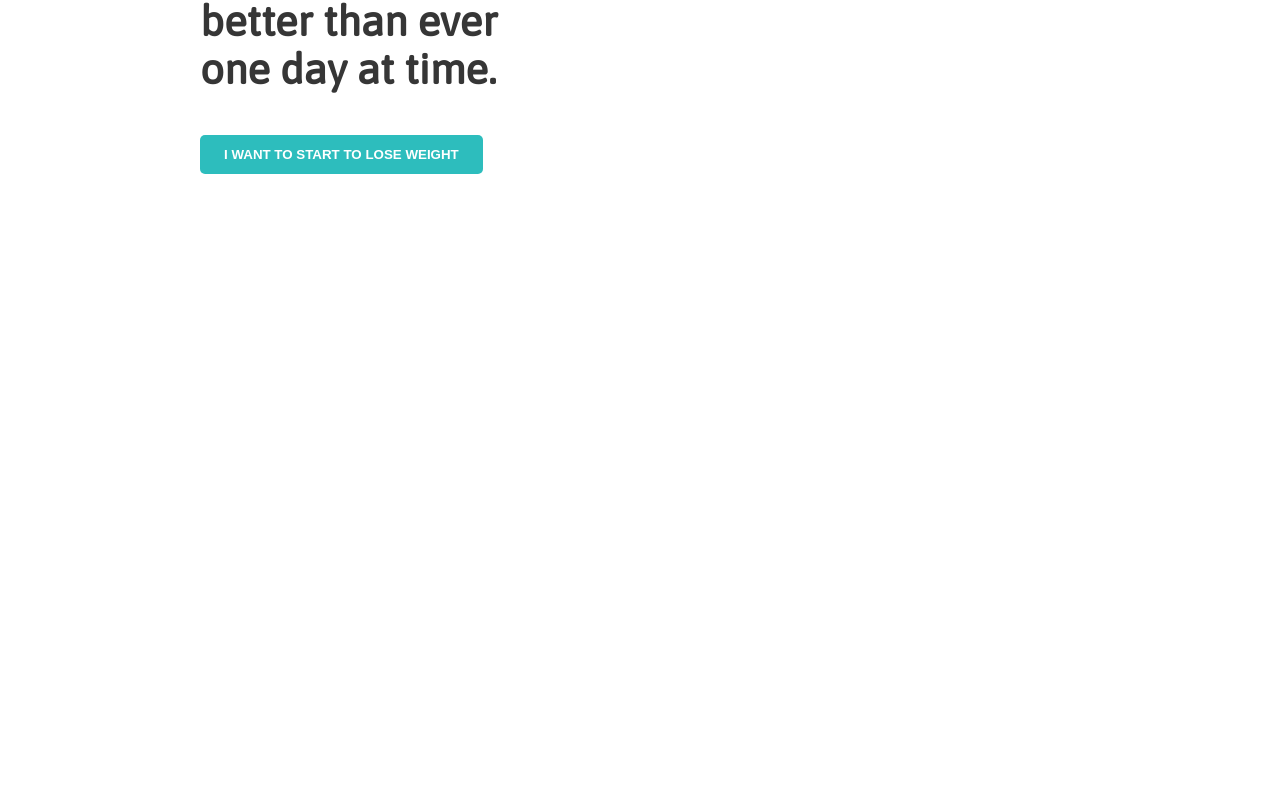
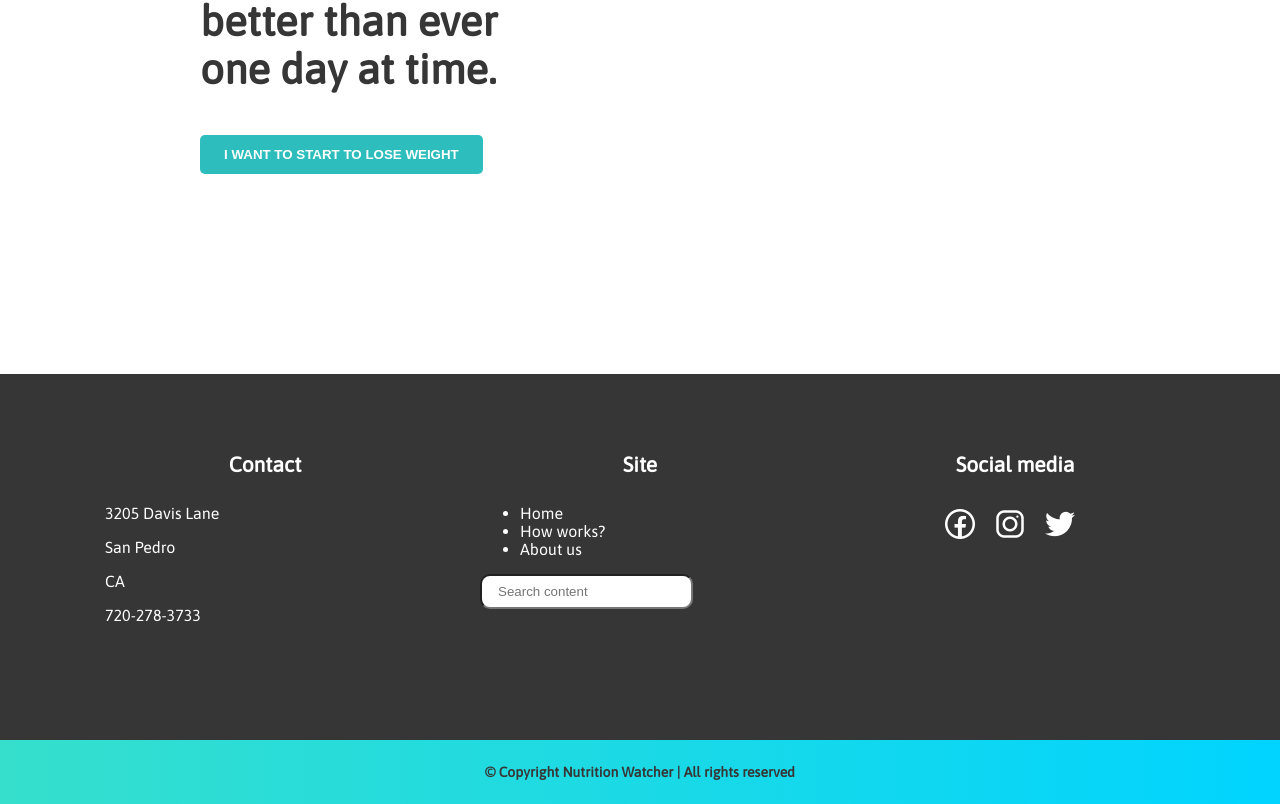
Before and after one commit to edevars/nutrition-watcher, a React app: page / in a window 1280 px wide. Shown: the part 3337-4141 px from the top of the page. Before the commit the page ends 3711 px from the top, so only its background shows below. Built offline with nearby package versions, Linux system fonts and the light colour scheme.

Commit message:
:sparkles: Adding footer

```diff
--- /dev/null
+++ b/src/components/Footer/Footer.css
@@ -0,0 +1,52 @@
+footer {
+  background-color: #363636;
+  margin-top: 20rem;
+  color: white;
+}
+
+footer h4 {
+  font-size: 21px;
+  text-align: center;
+}
+
+.page-info {
+  display: flex;
+  justify-content: space-evenly;
+  flex-flow: row wrap;
+  padding: 5rem 5rem 10rem;
+}
+
+.info-item {
+  font-size: 1.6rem;
+  width: 320px;
+}
+
+.info-item i {
+  font-size: 4rem;
+  margin-right: 1rem;
+}
+
+.search-footer{
+    padding: 0.8rem 1.6rem;
+    border-radius: 1rem;
+}
+
+.social-media {
+  display: flex;
+  justify-content: center;
+  margin: 0 auto;
+}
+
+.copyright {
+  display: flex;
+  justify-content: center;
+  font-size: 1.4rem;
+  font-weight: bold;
+  padding: 1rem 0px;
+  background: linear-gradient(
+    90deg,
+    rgba(54, 223, 204, 1) 0%,
+    rgba(0, 212, 255, 1) 100%
+  );
+  color: #363636;
+}
--- /dev/null
+++ b/src/components/Footer/index.jsx
@@ -0,0 +1,40 @@
+import React from 'react';
+import './Footer.css';
+
+const Footer = () => (
+  <footer>
+    <div className="page-info">
+      <div className="info-item">
+        <h4>Contact</h4>
+        <p>3205 Davis Lane</p>
+        <p>San Pedro</p>
+        <p>CA</p>
+        <p>720-278-3733</p>
+      </div>
+      <div className="info-item">
+        <h4>Site</h4>
+        <ul>
+          <li>Home</li>
+          <li>How works?</li>
+          <li>About us</li>
+        </ul>
+        <input type="search" placeholder="Search content" className="search-footer" />
+      </div>
+      <div className="info-item">
+        <h4>Social media</h4>
+        <div className="social-media">
+          <i className="lab la-facebook" />
+          <i className="lab la-instagram" />
+          <i className="lab la-twitter" />
+        </div>
+      </div>
+    </div>
+    <div className="copyright">
+      <p>
+        © Copyright Nutrition Watcher | All rights reserved
+      </p>
+    </div>
+  </footer>
+);
+
+export default Footer;
--- a/src/pages/Home.jsx
+++ b/src/pages/Home.jsx
@@ -4,6 +4,7 @@ import Hero from '../components/Hero';
 import HowInfo from '../components/HowInfo';
 import Quote from '../components/Quote';
 import CallToAction from '../components/CallToAction';
+import Footer from '../components/Footer';
 
 const Home = () => (
   <>
@@ -14,6 +15,7 @@ const Home = () => (
       <Quote />
       <CallToAction />
     </main>
+    <Footer />
   </>
 );
 
```
